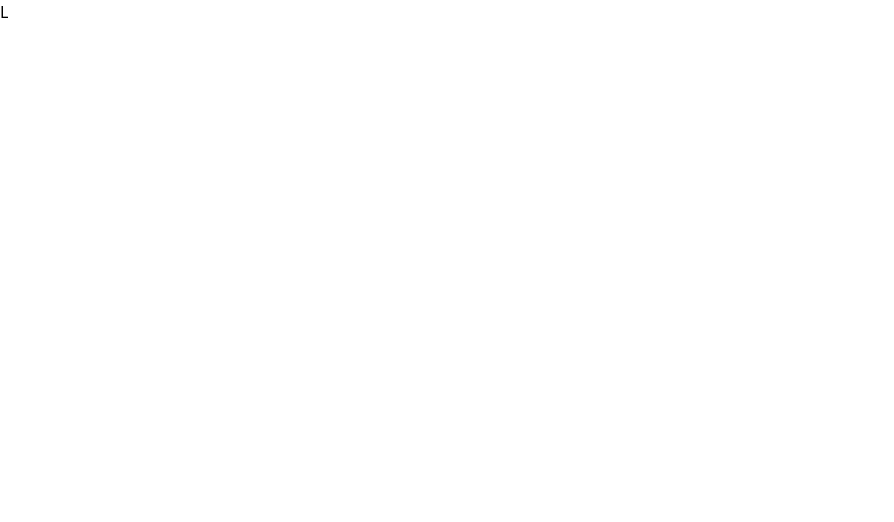
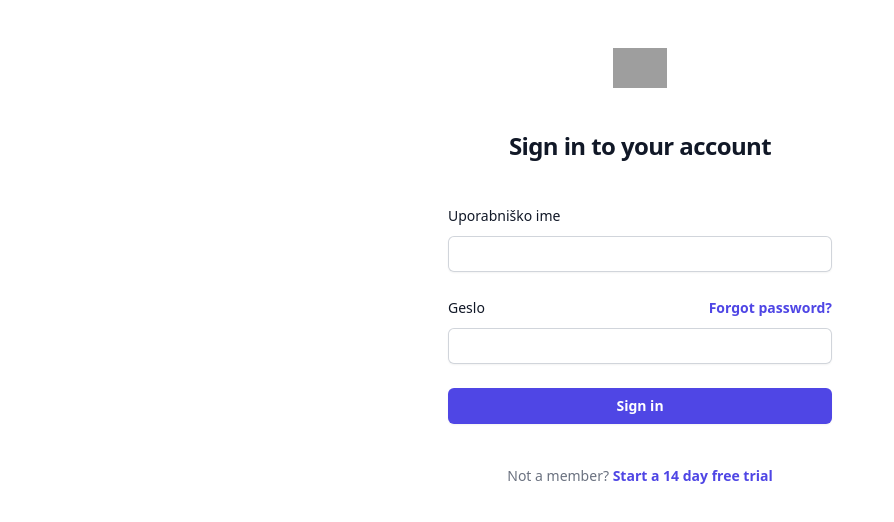
Before and after one commit to zanlah/citrusi_WEB, a React (Vite) app: page /login in a window 1280 px wide. Shown: the top 522 px of the page, without its empty margins (0-894 px from the left). Built offline with nearby package versions, Linux system fonts and the light colour scheme; grey boxes are pictures that could not be loaded.

Commit message:
Update login page UI

```diff
--- a/src/pages/auth/login.tsx
+++ b/src/pages/auth/login.tsx
@@ -1,7 +1,77 @@
 
 const Login = () => {
     return (
-        <div>L</div>
+        <div>  <div className="flex min-h-full flex-1 flex-col justify-center px-6 py-12 lg:px-8">
+            <div className="sm:mx-auto sm:w-full sm:max-w-sm">
+                <img
+                    className="mx-auto h-10 w-auto"
+                    src="https://tailwindui.com/img/logos/mark.svg?color=indigo&shade=600"
+                    alt="Your Company"
+                />
+                <h2 className="mt-10 text-center text-2xl font-bold leading-9 tracking-tight text-gray-900">
+                    Sign in to your account
+                </h2>
+            </div>
+
+            <div className="mt-10 sm:mx-auto sm:w-full sm:max-w-sm">
+                <form className="space-y-6" action="#" method="POST">
+                    <div>
+                        <label htmlFor="email" className="block text-sm font-medium leading-6 text-gray-900">
+                            Uporabniško ime
+                        </label>
+                        <div className="mt-2">
+                            <input
+                                id="email"
+                                name="email"
+                                type="email"
+                                autoComplete="email"
+                                required
+                                className="block w-full rounded-md border-0 py-1.5 text-gray-900 shadow-sm ring-1 ring-inset ring-gray-300 placeholder:text-gray-400 focus:ring-2 focus:ring-inset focus:ring-indigo-600 sm:text-sm sm:leading-6"
+                            />
+                        </div>
+                    </div>
+
+                    <div>
+                        <div className="flex items-center justify-between">
+                            <label htmlFor="password" className="block text-sm font-medium leading-6 text-gray-900">
+                                Geslo
+                            </label>
+                            <div className="text-sm">
+                                <a href="#" className="font-semibold text-indigo-600 hover:text-indigo-500">
+                                    Forgot password?
+                                </a>
+                            </div>
+                        </div>
+                        <div className="mt-2">
+                            <input
+                                id="password"
+                                name="password"
+                                type="password"
+                                autoComplete="current-password"
+                                required
+                                className="block w-full rounded-md border-0 py-1.5 text-gray-900 shadow-sm ring-1 ring-inset ring-gray-300 placeholder:text-gray-400 focus:ring-2 focus:ring-inset focus:ring-indigo-600 sm:text-sm sm:leading-6"
+                            />
+                        </div>
+                    </div>
+
+                    <div>
+                        <button
+                            type="submit"
+                            className="flex w-full justify-center rounded-md bg-indigo-600 px-3 py-1.5 text-sm font-semibold leading-6 text-white shadow-sm hover:bg-indigo-500 focus-visible:outline focus-visible:outline-2 focus-visible:outline-offset-2 focus-visible:outline-indigo-600"
+                        >
+                            Sign in
+                        </button>
+                    </div>
+                </form>
+
+                <p className="mt-10 text-center text-sm text-gray-500">
+                    Not a member?{' '}
+                    <a href="#" className="font-semibold leading-6 text-indigo-600 hover:text-indigo-500">
+                        Start a 14 day free trial
+                    </a>
+                </p>
+            </div>
+        </div></div>
     )
 }
 
```
